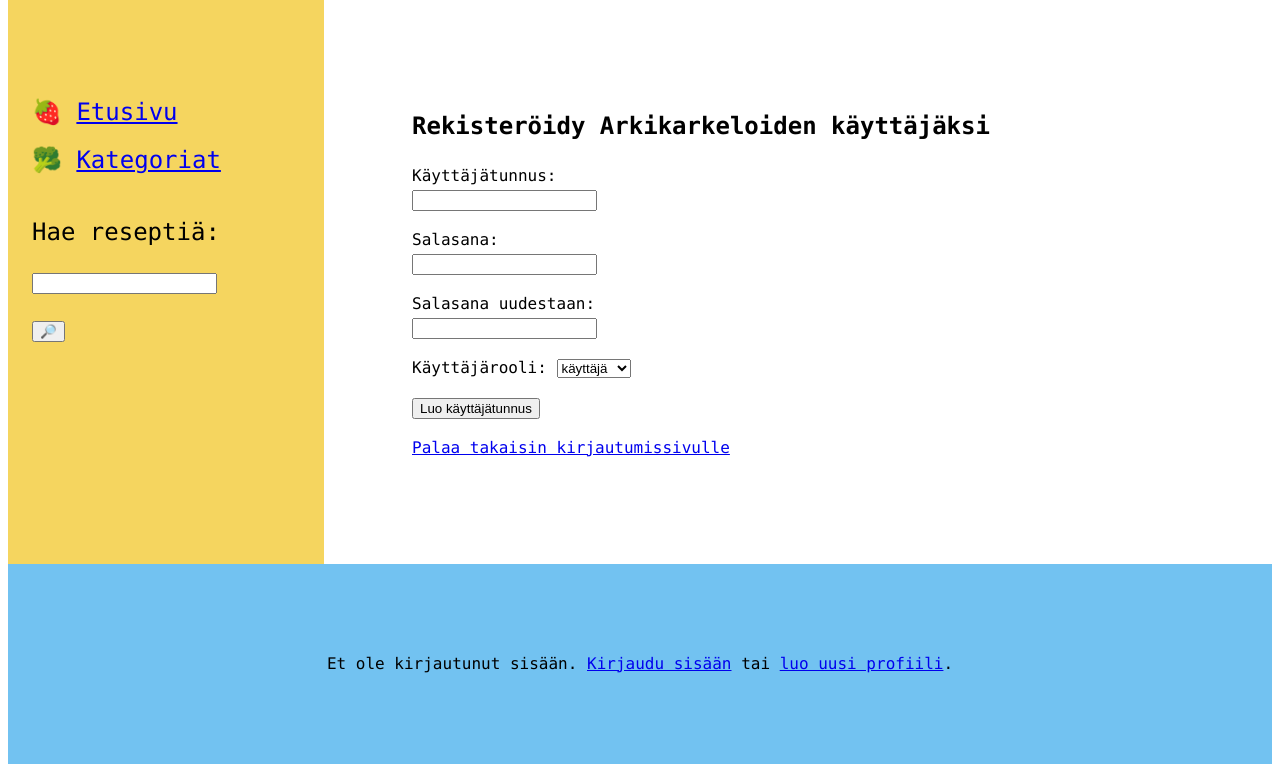
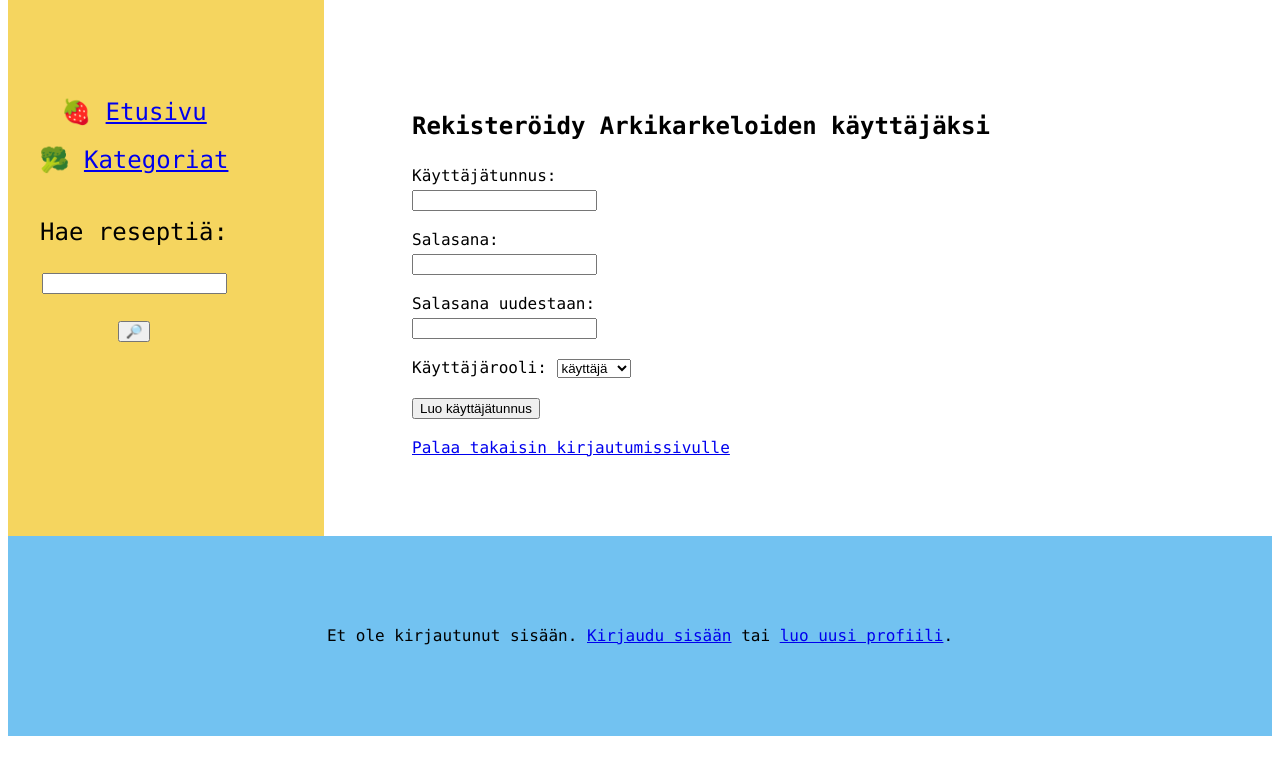
Before and after one commit to aadnw/arkiruoka, a Flask app: page /register in a window 1280 px wide. Shown: the part 254-1026 px from the top of the page. After the commit the page ends 990 px from the top, so only its background shows below. Run offline with Flask 3, Linux system fonts and the light colour scheme.

Commit message:
Improve layout

```diff
--- a/static/main.css
+++ b/static/main.css
@@ -1,11 +1,13 @@
 .left-sidebar-grid {
     display: grid;
+    flex-direction: column;
+    min-height: 100vh;
     grid-template-areas:
         'header'
         'main-content'
         'navbar'
         'footer';
-    grid-template-columns: repeat(4, 1fr);
+    grid-template-columns: repeat(auto-fit, minmax(100px, 1fr));
     grid-template-areas:
         'header header header header'
         'navbar main-content main-content main-content'
@@ -21,28 +23,39 @@
 .left-sidebar-grid > .header {
     grid-area: header;
     text-align: center;
+    flex-shrink: 0;
     padding: 2rem;
     font-size: 2em;
+    overflow-y: hidden;
     background:#f97171;
 }
 
 .left-sidebar-grid > .main-content {
     grid-area: main-content;
+    max-height: 350px;
+    flex-grow: 1;
+    overflow-y: auto;
     background:#fff;
 }
 
 .left-sidebar-grid > .navbar {
     grid-area: navbar;
-    text-align: left;
+    text-align: center;
+    min-height: 400px;
+    position: -webkit-sticky;
+    position: sticky;
     font-size: 1.5em;
     line-height: 2;
     padding-left: 1em;
     padding-bottom: 2em;
+    overflow-y: hidden;
     background:#f5d55f;
 }
 
 .left-sidebar-grid > .footer {
     grid-area: footer;
+    margin-top: auto;
     text-align: center;
+    overflow-y: hidden;
     background:#72c2f1;
 }
```
